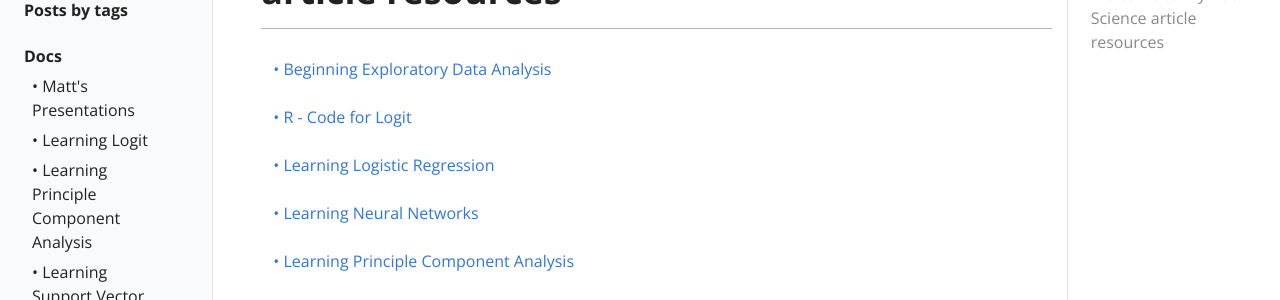
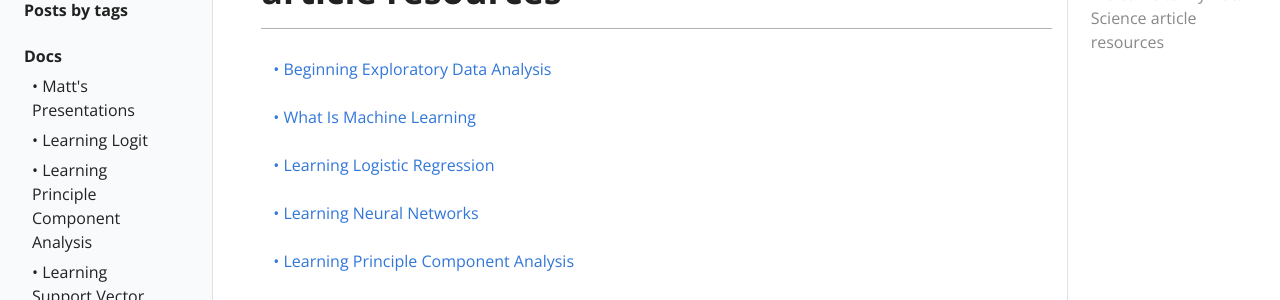
Before and after one commit to mccurcio/mccurcio.github.io, a Jekyll site: the page built from pages/docs.md, in a window 1280 px wide and 900 px high. Shown: the part 214-514 px from the top of the window. Built offline with Jekyll 4.4.1, drawn with Linux system fonts in a browser that asks for light colours.

Commit message:
Front matter title wrong

```diff
--- a/_docs/chapters/introduction-what-is-machine-learning.md
+++ b/_docs/chapters/introduction-what-is-machine-learning.md
@@ -1,5 +1,5 @@
 ---
-title: "R - Code for Logit"
+title: "What Is Machine Learning"
 tags: Data_Science
 ---
 
```
